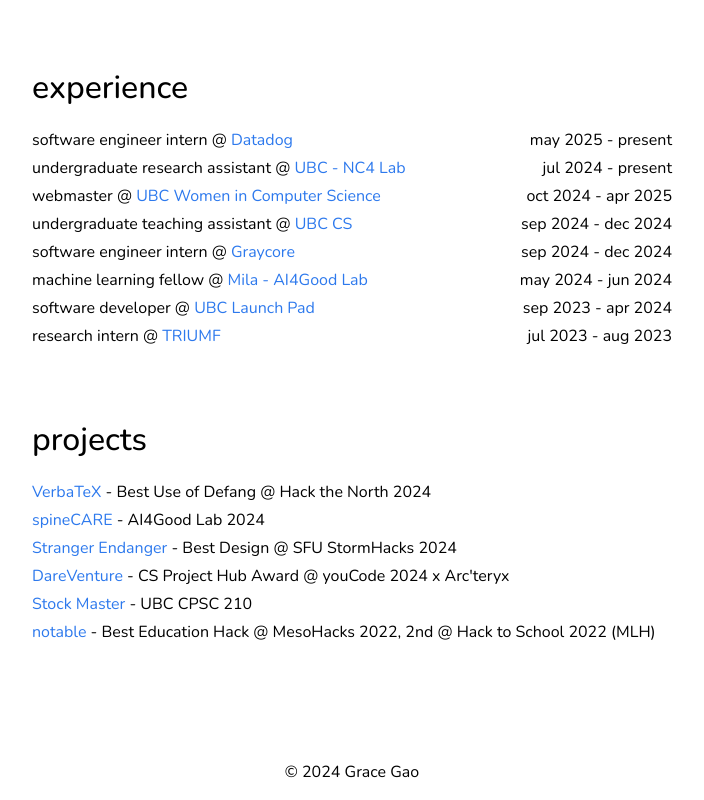
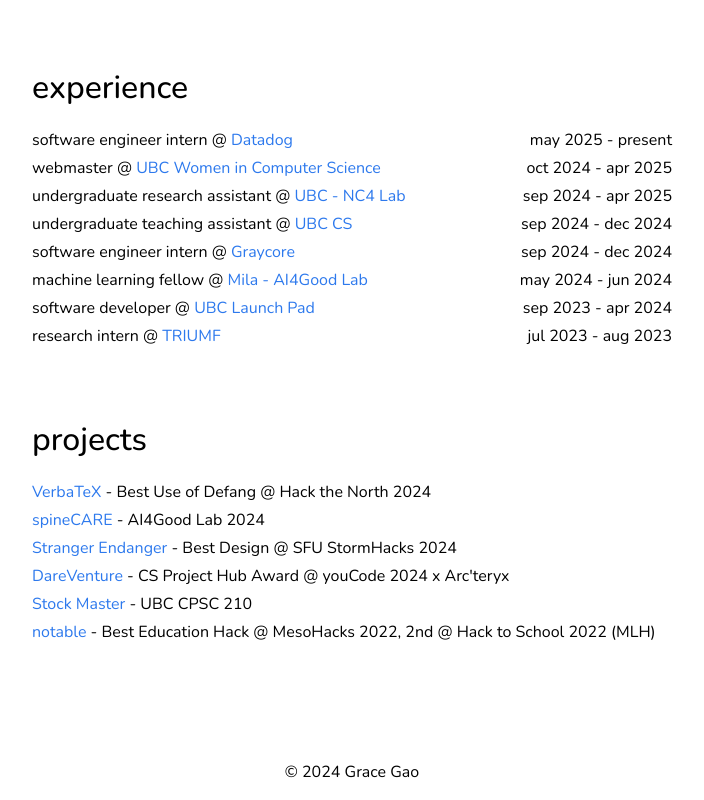
Before and after one commit to gracetxgao/portfolio, a React (Vite) app: page / in a window 1280 px wide. Shown: the part 768-1568 px from the top of the page, without its empty margins (288-992 px from the left). Built offline with nearby package versions, Linux system fonts and the light colour scheme.

Commit message:
update experience dates

```diff
--- a/src/components/Experience.tsx
+++ b/src/components/Experience.tsx
@@ -39,8 +39,8 @@
 
     const items = [
         ['software engineer intern', 'Datadog', 'https://www.datadoghq.com/', 'may 2025', 'present'],
-        ['undergraduate research assistant', 'UBC - NC4 Lab', 'https://www.nc4.sbme.ubc.ca', 'jul 2024', 'present'],
         ['webmaster', 'UBC Women in Computer Science', 'https://ubcwics.com/', 'oct 2024', 'apr 2025'],
+        ['undergraduate research assistant', 'UBC - NC4 Lab', 'https://www.nc4.sbme.ubc.ca', 'sep 2024', 'apr 2025'],
         ['undergraduate teaching assistant', 'UBC CS', 'https://www.cs.ubc.ca/', 'sep 2024', 'dec 2024'],
         ['software engineer intern', 'Graycore', 'https://www.graycore.io', 'sep 2024', 'dec 2024'],
         ['machine learning fellow', 'Mila - AI4Good Lab', 'https://www.ai4goodlab.com', 'may 2024', 'jun 2024'],
```
